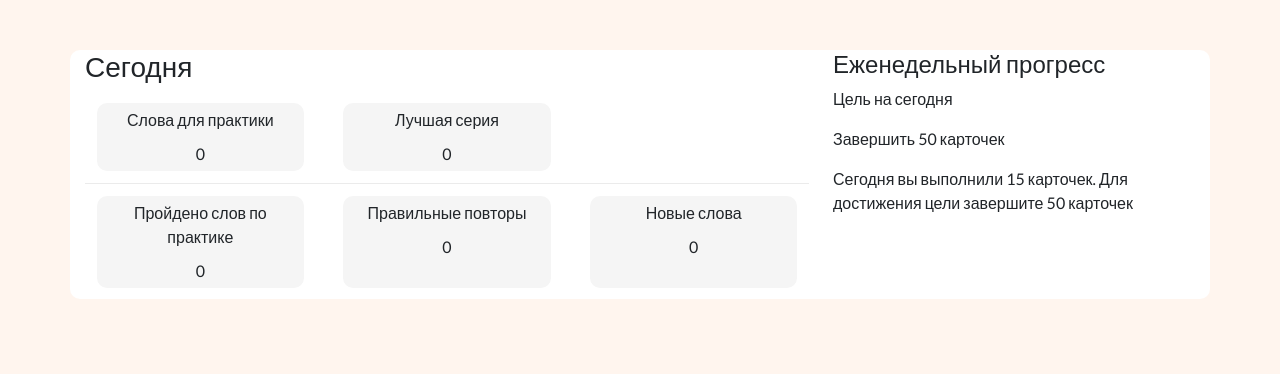
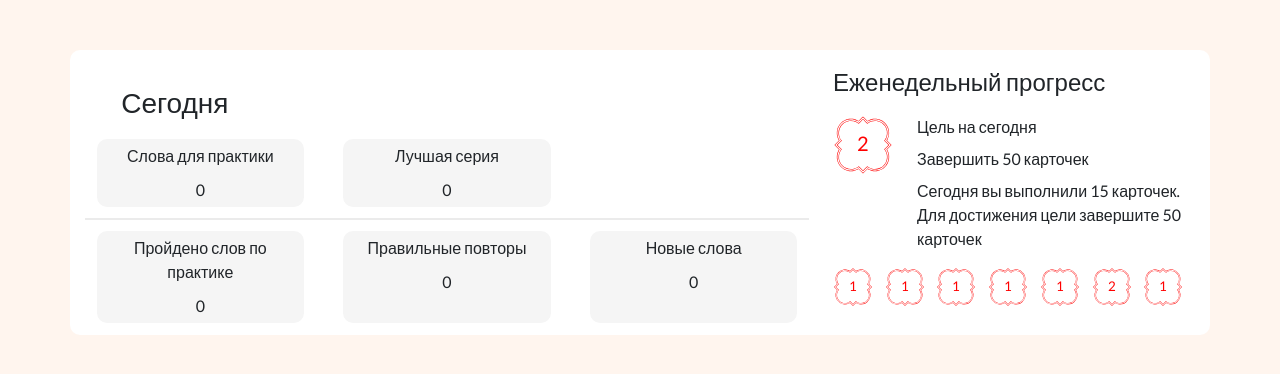
Before and after one commit to Maxvvellh0use/rslang, a React (Create React App) app: page / in a window 1280 px wide. Shown: the top 374 px of the page. Built offline with nearby package versions, Linux system fonts and the light colour scheme.

Commit message:
feat: add svg icons

```diff
--- a/src/components/MainPage/Progress.scss
+++ b/src/components/MainPage/Progress.scss
@@ -6,6 +6,10 @@
     grid-gap: 1.5rem;
     grid-template-columns: 2fr 1fr;
     .today-progress-container{
+        .today-title{
+            margin: 5%;
+            margin-bottom: 1%;
+        }
         .today-progress-first-row,
         .today-progress-second-row{
              display: grid;
@@ -31,6 +35,22 @@
         }
     }
     .week-progress-container{
+        .today-title{
+            margin: 5% auto;
+        }
+        .today-goal-block-text-img{
+            display: grid;
+            grid-gap: 1.5rem;
+            grid-template-columns: 0.4fr 2fr;
+            .today-goal-title,
+            .today-goal-text{
+                margin-bottom: 0.5rem;
+            }
+        }
+        .week-block{
+            display: grid;
+            grid-template-columns: repeat(7, 1fr);
+        }
 
     }
 }
--- /dev/null
+++ b/src/components/MainPage/WeekProgress/SVGIcon.js
@@ -0,0 +1,19 @@
+import React, { Component } from 'react';
+
+export const SVGIcon = ({width, height, color, text}) => {
+    return(
+      <svg  xmlns="http://www.w3.org/2000/svg"
+          version="1.0"
+          width={width}
+          height={height}
+          viewBox="0 0 600.000000 600.000000">
+        <text x="40%" y="60%"  fill="red" fontSize="200px">{text}</text>
+        <g  transform="translate(0.000000,600.000000) scale(0.100000,-0.100000)"
+            fill={color}
+            stroke="green">
+          <path fill-rule="evenodd" d="M2773 5629 l-221 -222 -98 51 c-122 62 -244 105 -377 134 -83 17 -135 21 -277 21 -142 0 -194 -4 -277 -21 -570 -122 -993 -545 -1115 -1115 -31 -146 -31 -408 0 -554 29 -133 72 -255 134 -376 l51 -99 -224 -224 -224 -224 224 -224 224 -224 -51 -99 c-62 -121 -105 -243 -134 -376 -31 -146 -31 -408 0 -554 122 -570 545 -993 1115 -1115 148 -31 408 -31 557 1 126 27 263 77 383 139 l89 45 224 -224 224 -224 224 224 224 224 89 -45 c120 -62 257 -112 383 -139 149 -32 409 -32 557 -1 285 61 518 188 723 392 203 202 331 438 392 723 31 146 31 408 0 554 -29 133 -72 255 -134 376 l-51 99 224 224 224 224 -224 224 -224 224 61 123 c379 768 6 1683 -801 1968 -162 57 -271 74 -467 74 -142 0 -194 -4 -277 -21 -133 -29 -255 -72 -376 -134 l-99 -51 -222 222 c-121 121 -223 221 -226 221 -3 0 -105 -100 -227 -221z m451 -68 l219 -220 51 30 c150 88 328 152 501 180 109 18 320 15 437 -4 530 -90 966 -496 1093 -1018 63 -260 53 -507 -32 -764 -27 -82 -100 -238 -136 -289 l-20 -28 224 -224 224 -224 -222 -222 -223 -223 22 -35 c306 -501 263 -1132 -109 -1590 -185 -227 -451 -391 -747 -460 -344 -81 -720 -19 -1026 168 l-35 22 -222 -223 -223 -222 -222 221 -223 222 -110 -59 c-335 -179 -721 -213 -1081 -93 -437 145 -781 518 -889 966 -84 348 -33 709 144 1013 l40 70 -222 223 -222 222 222 223 221 222 -54 100 c-65 121 -96 200 -128 325 -134 529 64 1091 501 1419 330 248 735 333 1138 239 134 -31 270 -86 395 -161 l46 -26 219 219 c121 121 222 220 225 220 3 0 104 -99 224 -219z"/>
+          <path fill-rule="evenodd" d="M2781 5406 l-214 -215 -61 44 c-194 137 -449 215 -706 215 -338 0 -642 -124 -880 -360 -333 -329 -453 -811 -315 -1267 30 -97 108 -257 164 -333 l40 -55 -217 -217 -217 -218 216 -217 216 -218 -38 -53 c-217 -304 -279 -740 -158 -1107 145 -436 526 -763 978 -839 186 -31 417 -15 591 41 99 32 261 111 330 161 l55 41 218 -217 217 -217 218 217 217 217 55 -41 c69 -50 231 -129 330 -161 239 -78 535 -76 775 5 648 217 1000 905 800 1565 -30 96 -107 255 -163 333 l-39 55 216 218 216 217 -217 218 -217 217 39 53 c21 29 59 92 83 140 250 485 155 1078 -233 1462 -239 236 -541 360 -880 360 -257 0 -512 -78 -706 -215 l-61 -44 -214 215 c-117 118 -216 214 -219 214 -3 0 -102 -96 -219 -214z m434 -76 l210 -210 81 59 c389 278 918 294 1330 40 120 -74 309 -262 382 -380 184 -300 231 -669 126 -1001 -36 -113 -107 -253 -172 -340 l-54 -71 214 -214 213 -213 -213 -213 -212 -212 41 -55 c265 -352 313 -835 123 -1235 -103 -219 -298 -424 -514 -542 -278 -151 -626 -184 -932 -87 -113 36 -253 107 -340 172 l-71 54 -214 -214 -213 -213 -213 213 -214 214 -64 -49 c-84 -63 -242 -144 -347 -177 -266 -83 -555 -72 -816 33 -322 129 -585 413 -689 746 -46 148 -52 191 -51 375 1 154 4 186 26 271 47 173 113 313 207 439 l41 55 -212 212 -213 213 213 213 214 214 -55 72 c-282 375 -301 924 -46 1337 74 121 261 309 383 383 352 217 792 239 1165 58 45 -22 120 -66 165 -98 l81 -59 210 210 c115 116 212 210 215 210 3 0 99 -94 215 -210z"/>
+        </g>
+      </svg>
+    )
+}
--- a/src/components/MainPage/WeekProgress/TodayGoal.js
+++ b/src/components/MainPage/WeekProgress/TodayGoal.js
@@ -1,36 +1,51 @@
 import React, { Component } from 'react';
+import UserSettings from '../../../data/UserSettings';
+import {SVGIcon} from '../WeekProgress/SVGIcon'
 class TodayGoal extends Component {
   state = {
     isDone: false,
-    mountOfDailyCards: 50,
+    wordsPerDay: 50,
     mountOfTodayCards: 15,
   }
-
+  settingsRequest = async () =>{
+    try {
+      let userSettings = await UserSettings.getUserSettings(localStorage.userId);
+      console.log('User settings: ', userSettings);
+    } catch (error) {
+      console.log(error);
+    }
+  }
   componentWillMount() {
-    let title, text, statistic
+    //this.settingsRequest();
+    let title, text, statistic, wordsPerDay;
     if(this.state.isDone){
       title = 'Цель выполнена'
-      text = 'Завершена серия из '+ this.state.mountOfDailyCards + ' карточек!'
+      text = 'Завершена серия из '+ this.state.wordsPerDay + ' карточек!'
       statistic = 'Отличная работа!'
     } else {
       title = 'Цель на сегодня'
-      text = 'Завершить '+ this.state.mountOfDailyCards + ' карточек'
+      text = 'Завершить '+ this.state.wordsPerDay + ' карточек'
       statistic = 'Сегодня вы выполнили ' + this.state.mountOfTodayCards +
-                  ' карточек. Для достижения цели завершите ' + this.state.mountOfDailyCards + ' карточек'
+                  ' карточек. Для достижения цели завершите ' + this.state.wordsPerDay + ' карточек'
 
     }
     this.setState({
       title: title,
       text: text,
-      statistic: statistic
+      statistic: statistic,
+      wordsPerDay: wordsPerDay
     });
   }
+
  render () {
    return (
-    <div className='today-goal-block'>
-      <p className='today-goal-title'>{this.state.title}</p>
-      <p className='today-goal-text'>{this.state.text}</p>
-      <p className='today-goal-statistic'>{this.state.statistic}</p>
+    <div className='today-goal-block-text-img'>
+      <SVGIcon width='60px' height='60px' color='red' text='2'/>
+      <div className='today-goal-block-text'>
+        <p className='today-goal-title'>{this.state.title}</p>
+        <p className='today-goal-text'>{this.state.text}</p>
+        <p className='today-goal-statistic'>{this.state.statistic}</p>
+      </div>
     </div>
    )
  }
--- a/src/components/MainPage/WeekProgress/WeekProgress.js
+++ b/src/components/MainPage/WeekProgress/WeekProgress.js
@@ -1,6 +1,8 @@
 import React, { Component } from 'react';
 import '../Progress.scss'
 import TodayGoal from './TodayGoal'
+import {SVGIcon} from '../WeekProgress/SVGIcon'
+
 class WeekProgress extends Component {
   state = {
 
@@ -11,6 +13,16 @@ class WeekProgress extends Component {
        <div className='week-progress-container'>
          <h4 className='today-title'>Еженедельный прогресс</h4>
          <TodayGoal/>
+         <div className='week-block'>
+          <SVGIcon width='40px' height='40px' color='red' text='1'/>
+          <SVGIcon width='40px' height='40px' color='red' text='1'/>
+          <SVGIcon width='40px' height='40px' color='red' text='1'/>
+          <SVGIcon width='40px' height='40px' color='red' text='1'/>
+          <SVGIcon width='40px' height='40px' color='red' text='1'/>
+          <SVGIcon width='40px' height='40px' color='red' text='2'/>
+          <SVGIcon width='40px' height='40px' color='red' text='1'/>
+
+         </div>
        </div>
    )
  }
```
Also changed, not shown: 1 other file (tests, documents, lock files or other folders).
